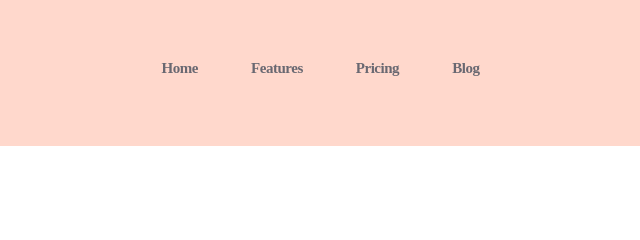
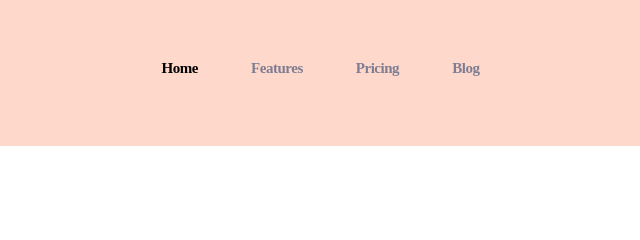
Before and after one commit to midav72/logoipsum, a plain HTML site: page index.html in a window 1280 px wide. In both pictures the pointer is over the link 493 px from the left and 68 px from the top of the page. Shown: the top 240 px of the page, 314-954 px from the left. Drawn offline with Linux system fonts and the light colour scheme.

Commit message:
Add files via upload

```diff
--- a/style/style.css
+++ b/style/style.css
@@ -33,7 +33,7 @@
 }
 
 .nav_link {
-   color:#696871 ;
+   color:#7f7d92 ;
    font-weight: Bold;
    font-size: 15px;
    line-height: 20px;
@@ -41,7 +41,7 @@
    text-decoration: none;
 }
 
-.nav_linc:hover {
+.nav_link:hover {
    color: black;
    transition: 300ms;
 }
```
